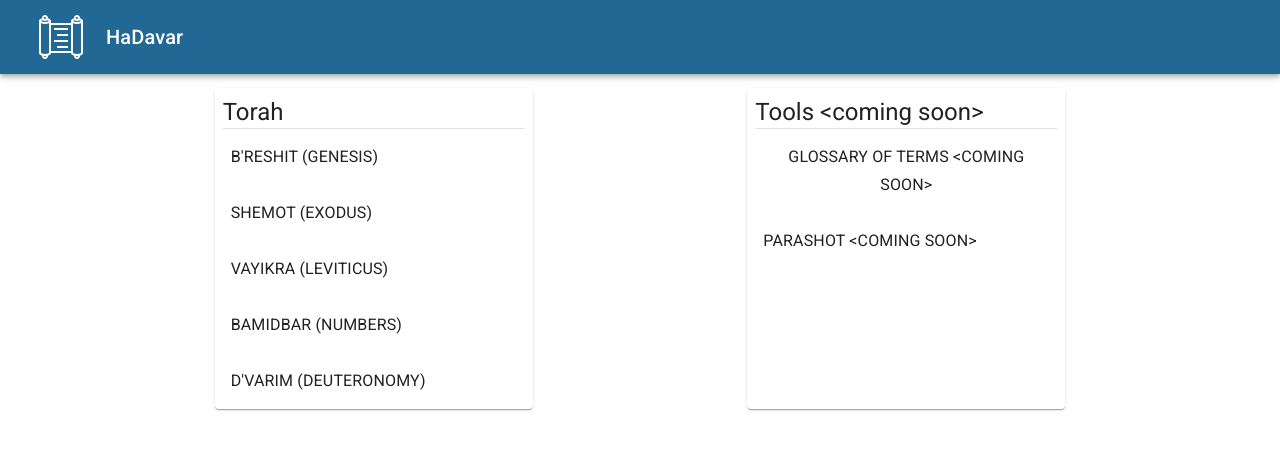
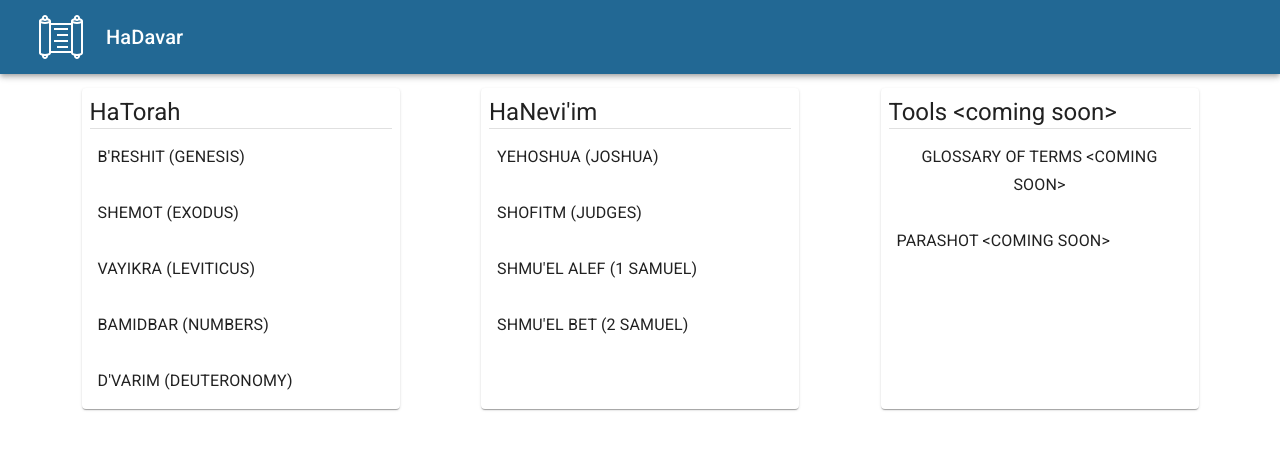
Before and after one commit to aflansburg/hadavar, a Next.js app: page / in a window 1280 px wide. Shown: the top 450 px of the page. Built offline with nearby package versions, Linux system fonts and the light colour scheme.

Commit message:
added in some prophets to test

```diff
--- a/package.json
+++ b/package.json
@@ -19,5 +19,9 @@
     "next": "^9.1.2",
     "react": "^16.11.0",
     "react-dom": "^16.11.0"
+  },
+  "devDependencies": {
+    "eslint": "^6.6.0",
+    "eslint-plugin-react": "^7.16.0"
   }
 }
--- a/pages/index.js
+++ b/pages/index.js
@@ -9,7 +9,7 @@ import {
 } from "@material-ui/core";
 import MenuIcon from "@material-ui/icons/Menu";
 import makeStyles from "@material-ui/styles/makeStyles";
-import { Torah, Glossary } from "../src/Dashboard/Cards";
+import { Torah, Neviim, Glossary } from "../src/Dashboard/Cards";
 import TorahScroll from "../src/svg/scroll";
 
 const useStyles = makeStyles({
@@ -42,6 +42,7 @@ export default function Index() {
       <div className={classes.root}>
         <Grid container spacing={2} justify="space-evenly">
           <Torah />
+          <Neviim />
           <Glossary />
         </Grid>
       </div>
--- a/src/Dashboard/Cards.js
+++ b/src/Dashboard/Cards.js
@@ -20,11 +20,9 @@ export function Torah() {
     { name: "D'varim (Deuteronomy)", slug: "dvarim" }
   ];
 
-  const handleBookClick = slug => {};
-
   return (
     <Grid item xs={12} sm={4} md={3} component={Paper} className={classes.card}>
-      <Typography variant="h5">Torah</Typography>
+      <Typography variant="h5">HaTorah</Typography>
       <Divider style={{ marginBottom: 8 }} />
       <Grid item container spacing={2}>
         {TorahBooks.map((book, index) => {
@@ -32,6 +30,39 @@ export function Torah() {
             <Grid item xs={12} key={`Torah-Book-${book.name}-${index}`}>
               <Button>
                 <Link href={`/torah/passage?book=${index}`}>
+                  <Typography variant="subtitle1">{book.name}</Typography>
+                </Link>
+              </Button>
+            </Grid>
+          );
+        })}
+      </Grid>
+    </Grid>
+  );
+}
+
+export function Neviim() {
+  const classes = useStyles();
+
+  const Neviim = [
+    { name: "Yehoshua (Joshua)", slug: "yehoshua" },
+    { name: "Shofitm (Judges)", slug: "shofitm" },
+    { name: "Shmu'el Alef (1 Samuel)", slug: "shmuel_alef" },
+    { name: "Shmu'el Bet (2 Samuel)", slug: "shmuel_bet" }
+  ];
+
+  return (
+    <Grid item xs={12} sm={4} md={3} component={Paper} className={classes.card}>
+      <Typography variant="h5">HaNevi'im</Typography>
+      <Divider style={{ marginBottom: 8 }} />
+      <Grid item container spacing={2}>
+        {Neviim.map((book, index) => {
+          // adding 5 to index to get to Prophets, probably not ideal - need to rethink
+          const bookIndex = index + 5;
+          return (
+            <Grid item xs={12} key={`Neviim-Book-${book.name}-${bookIndex}`}>
+              <Button>
+                <Link href={`/torah/passage?book=${bookIndex}`}>
                   <Typography variant="subtitle1">{book.name}</Typography>
                 </Link>
               </Button>
```
Also changed, not shown: src/books.json (+11 -1 lines), .eslintrc.js (added), 1 other file (tests, documents, lock files or other folders).
